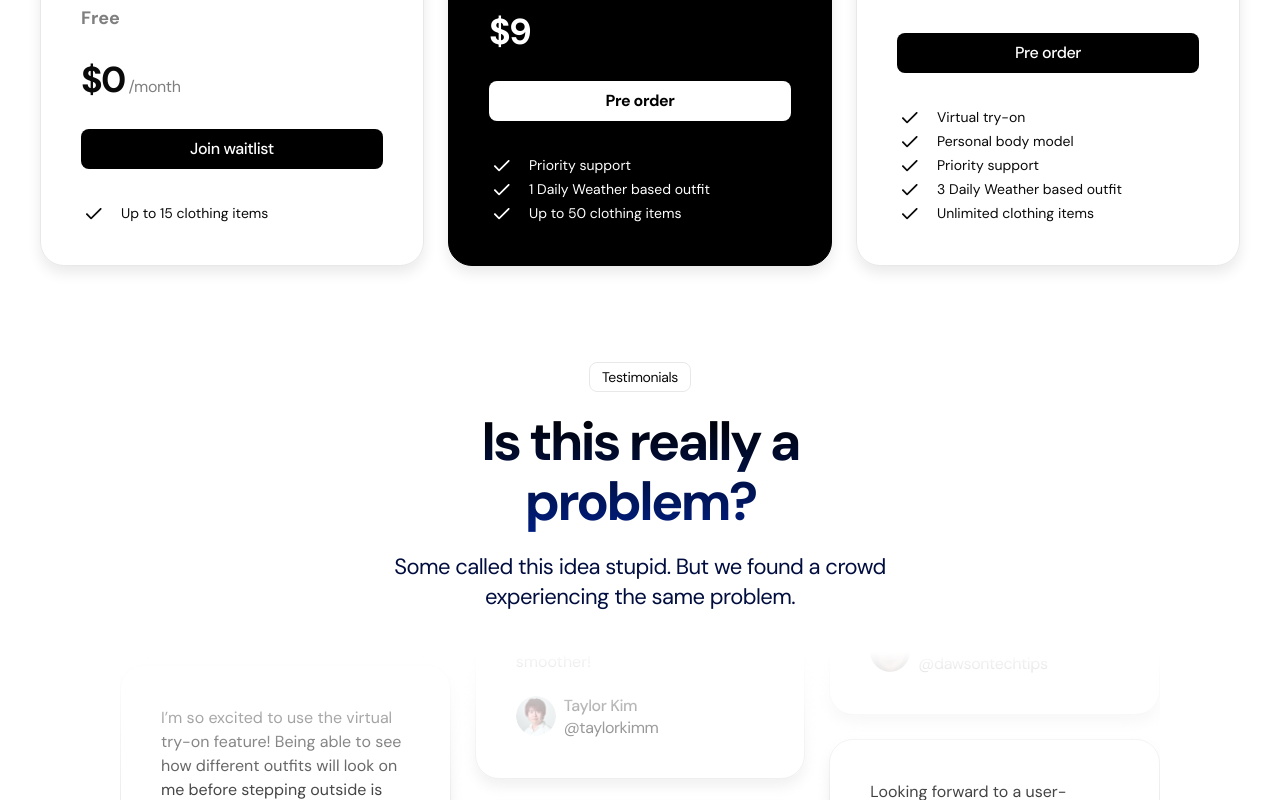
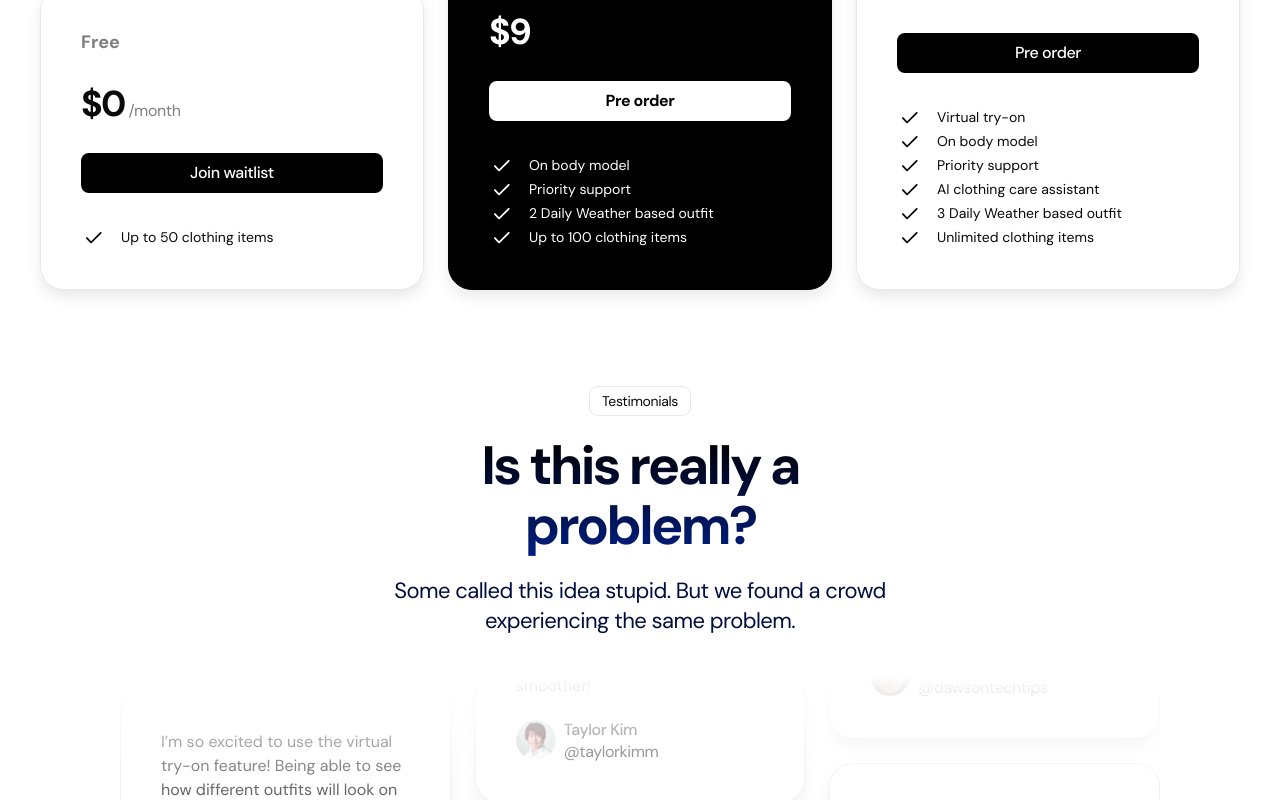
Before and after one commit to saliftankoano/kazedra-waitlist, a Next.js app: page / in a window 1280 px wide. Shown: the part 2460-3260 px from the top of the page. Built offline with nearby package versions, Linux system fonts and the light colour scheme.

Commit message:
fix pricing

```diff
--- a/src/sections/Pricing.tsx
+++ b/src/sections/Pricing.tsx
@@ -11,7 +11,7 @@ const pricingTiers = [
     buttonText: "Join waitlist",
     popular: false,
     inverse: false,
-    features: ["Up to 15 clothing items"],
+    features: ["Up to 50 clothing items"],
   },
   {
     title: "Premium",
@@ -21,9 +21,10 @@ const pricingTiers = [
     popular: true,
     inverse: true,
     features: [
+      "On body model",
       "Priority support",
-      "1 Daily Weather based outfit",
-      "Up to 50 clothing items",
+      "2 Daily Weather based outfit",
+      "Up to 100 clothing items",
     ],
   },
   {
@@ -35,8 +36,9 @@ const pricingTiers = [
     inverse: false,
     features: [
       "Virtual try-on",
-      "Personal body model",
+      "On body model",
       "Priority support",
+      "AI clothing care assistant",
       "3 Daily Weather based outfit",
       "Unlimited clothing items",
     ],
```
